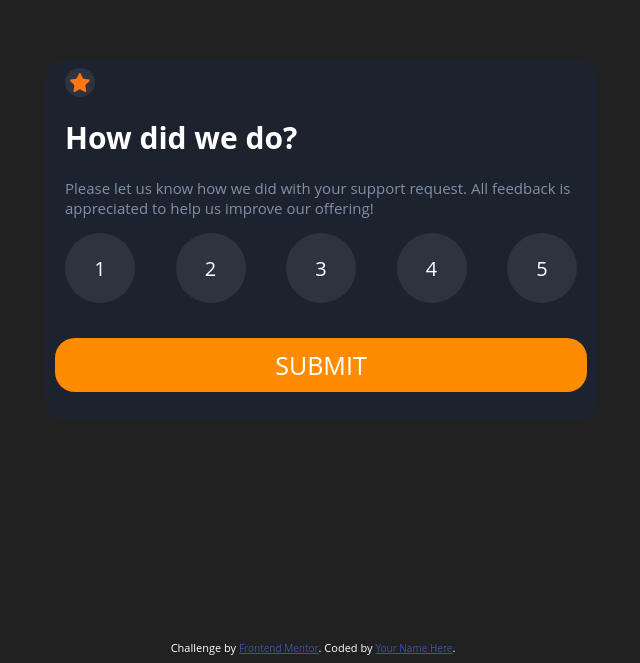
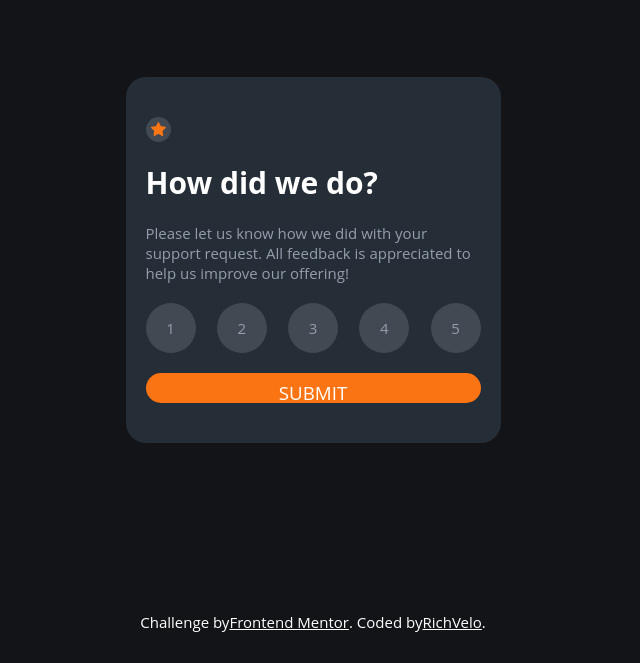
Before and after one commit to RichVelo/ratingComponent, a plain HTML site: page index.html in a window 1280 px wide. Shown: the part 168-831 px from the top of the page, without its empty margins (327-967 px from the left). Drawn offline with Linux system fonts and the light colour scheme.

Commit message:
restructure, change to js / added form

```diff
--- a/index.html
+++ b/index.html
@@ -3,20 +3,13 @@
 <head>
   <meta charset="UTF-8">
   <meta name="viewport" content="width=device-width, initial-scale=1.0"> <!-- displays site properly based on user's device -->
-
   <link rel="icon" type="image/png" sizes="32x32" href="./images/favicon-32x32.png">
   <link rel="stylesheet" href="styles.css">
   <link rel="preconnect" href="https://fonts.googleapis.com">
   <link rel="preconnect" href="https://fonts.gstatic.com" crossorigin>
-  <link href="https://fonts.googleapis.com/css2?family=Roboto:wght@300&display=swap" rel="stylesheet">
+  <link href="https://fonts.googleapis.com/css2?family=Overpass&display=swap" rel="stylesheet">
   <script src="script.js" defer></script>
   <title>Frontend Mentor | Interactive rating component</title>
-
-  <!-- Feel free to remove these styles or customise in your own stylesheet 👍 -->
-  <style>
-    .attribution { font-size: 11px; text-align: center; }
-    .attribution a { color: hsl(228, 45%, 44%); }
-  </style>
 </head>
 <body>
 
@@ -31,15 +24,24 @@
     <div class="para-text">Please let us know how we did with your support request. All feedback is appreciated
     to help us improve our offering!</div>
     <div id="rating-and-button">
-    <div id="nums">
-      <div class="numberButton" id="one" data-rating="1">1</div>
-      <div class="numberButton" id="two" data-rating="2">2</div>
-      <div class="numberButton" id="three" data-rating="3">3</div>
-      <div class="numberButton" id="four" data-rating="4">4</div>
-      <div class="numberButton" id="five" data-rating="5">5</div>
-    </div>
+      <form class="rating-select" id="rating-select">
+        <input type="radio" name="ratings" id="one" value="1">
+        <label for="one">1</label>
 
-    <div id="submit">SUBMIT</div>
+        <input type="radio" name="ratings" id="two" value="2">
+        <label for="two">2</label>
+
+        <input type="radio" name="ratings" id="three" value="3">
+        <label for="three">3</label>
+
+        <input type="radio" name="ratings" id="four" value="4">
+        <label for="four">4</label>
+
+        <input type="radio" name="ratings" id="five" value="5">
+        <label for="five">5</label>
+
+        <button type="submit">SUBMIT</button>
+      </form>
     </div>
     <!-- Rating state end -->
   </div>
@@ -49,7 +51,7 @@
         <img src="/images/illustration-thank-you.svg" alt="icon to say thank you" />
       </div>
 
-    <div id="chosen-rating"></div>
+    <p id="chosen-rating"></p>
 
     <h2>Thank you!</h2>
 
@@ -59,10 +61,9 @@
     <!-- Thank you state end -->
   </div>
 </main>
-
-  <div class="attribution">
+  <footer>
     Challenge by <a href="https://www.frontendmentor.io?ref=challenge" target="_blank">Frontend Mentor</a>.
-    Coded by <a href="#">Your Name Here</a>.
-  </div>
+    Coded by <a href="#">RichVelo</a>.
+  </footer>
 </body>
 </html>
--- a/script.js
+++ b/script.js
@@ -1,46 +1,21 @@
-// //using an array and foreach to produce numbers for the rating in function
-// const numbers = [1, 2, 3, 4, 5]
+const rate = document.querySelector("#rate")
+const thankYou = document.querySelector("#thank-you")
+const form = document.querySelector("#rating-select")
 
-// let rateNums = document.querySelector('#nums')
+form.addEventListener("submit", (e) => {
+    e.preventDefault()
 
-// numbers.forEach((number) => {
-//     rateNums.innerHTML += makeNumbersDisplay(number)
-// })
+    const rating = "input[name=ratings]:checked"
+    const selectedNum = document.querySelector(rating)
 
-// function makeNumbersDisplay(number) {
-//     return '<div class="numberButton">' + number + '</div>'
-// }
-
-//on click update variable with textcontent of the div
-let rating = null
-let one = document.querySelector("#one")
-one.addEventListener('click', () => {rating = 1;})
-let two = document.querySelector("#two")
-two.addEventListener('click', () => {rating = 2;})
-let three = document.querySelector("#three")
-three.addEventListener('click', () => {rating = 3;})
-let four = document.querySelector("#four")
-four.addEventListener('click', () => {rating = 4;})
-let five = document.querySelector("#five")
-five.addEventListener('click', () => {rating = 5;})
-
-
-
-//on click of submit button hide rating screen and show thank you screen
-let submitButton = document.querySelector('#submit')
-let rateHide = document.querySelector('#rate')
-let thanksDisplay = document.querySelector('#thank-you')
-let chosenRating = document.querySelector('#chosen-rating')
-
-submitButton.addEventListener('click', () => {
-    rateHide.classList.remove('rate')
-	rateHide.classList.add('hidden')
-    thanksDisplay.classList.remove('hidden')
-    thanksDisplay.classList.add('thank-you')
-    chosenRating.textContent += showratingSelected(rating)
-    console.log(rating)
+    if(selectedNum !== null){
+        const selectedRating = document.querySelector("#chosen-rating")
+        selectedRating.textContent = "You selected " + selectedNum.getAttribute("value") + " out of 5!"
+        rate.classList.remove("rate")
+        rate.classList.add("hidden")
+        thankYou.classList.remove("hidden")
+        thankYou.classList.add("thank-you")
+    } else {
+        alert("Please select a rating, kisses")
+    }
 })
-
- function showratingSelected(rating) {
-     return 'You selected ' + rating + ' out of 5'
-}
--- a/styles.css
+++ b/styles.css
@@ -1,48 +1,56 @@
 
 :root {
-    --background-black: #212121;
-    --rate-box-background: #1d232e;
-    --para-text: #818fa7;
-    --numbers-background: #2e343f;
-    --button-background:#ff8c00;
-    --button-background-hover: #fff;
-    --button-text-hover: #ff8c00;
+    --background-black: hsl(216, 12%, 8%);
+    --rate-box-background: hsl(213, 19%, 18%);
+    --para-text: hsl(217, 12%, 63%);
+    --numbers-background: hsl(215, 11%, 29%);
+    --button-background:hsl(25, 97%, 53%);
+    --white: hsl(0, 0%, 100%);
+    --button-text-hover: hsl(25, 97%, 53%);
+    --chosen-rating-text: hsl(25, 97%, 53%);
 }
 
 * {
-    color: #ffffff;
+    color: var(--white);
     font-family: 'Open Sans', sans-serif;
-    font-size: 10px;
+    font-size: 15px;
+}
+
+html{
+    margin: 0;
 }
 
 body {
     background-color: var(--background-black);
-}
-
-main {
-    width: 100vw;
-    height: 100vh;
     display: flex;
     flex-direction: column;
     justify-content: center;
     align-items: center;
+    max-width: 1440px;
+    height: 100vh;
+
+}
+
+main {
+    display: flex;
+    justify-content: center;
+    max-width: 375px;
 }
 
 .para-text {
-    font-size: 1.5rem;
+    font-size: 1rem;
     color: var(--para-text);
     display: flex;
     justify-content: center;
     align-items: center;
-    /* flex-wrap: wrap; */
 }
 
 h1 {
-    font-size: 3rem
+    font-size: 2rem
 }
 
 h2 {
-    font-size: 2.5rem
+    font-size: 1.75rem
 }
 
 #star {
@@ -50,8 +58,8 @@ h2 {
     background-color: var(--numbers-background);
     padding: 5px;
     border-radius: 50%;
-    width: 20px;
-    height: 20px;
+    width: 15px;
+    height: 15px;
     display: flex;
     flex-direction: column;
     justify-content: center;
@@ -59,8 +67,8 @@ h2 {
 
 .rate {
     background-color: var(--rate-box-background);
-    width: 40%;
-    height: 40%;
+    width: 90%;
+    height: 100%;
     padding: 20px;
     border-radius: 20px;
     display: flex;
@@ -72,70 +80,81 @@ h2 {
 #rating-and-button {
     width: 100%;
     display: flex;
-    flex-direction: column;
+    flex-direction: row;
     justify-content: center;
     align-items: center;
     font-size: 2.5rem;
 }
 
-#submit {
-    font-size: 2.5rem;
-    display: flex;
-    justify-content: center;
-    align-items: center;
-    background-color: var(--button-background);
+form {
     width: 100%;
-    border-radius: 20px;
-    padding: 10px;
-    margin: 20px;
-}
-
-#submit:hover {
-    background-color: var(--button-background-hover);
-    color: var(--button-text-hover);
-
-    transition: 0.2s ease-in-out;
-}
-
-#nums {
+    margin-top: 20px;
     display: flex;
     flex-direction: row;
     justify-content: space-between;
-    width: 100%;
-    margin: 15px;
+    align-items: center;
+    flex-wrap: wrap;
 }
 
-.numberButton {
+input {
+    display: none;
+}
+
+input:checked + label {
+    transition: all 0.3s;
+    background-color: var(--button-background);
+    color: var(--white);
+}
+
+label {
     background-color: var(--numbers-background);
-    color: var(--button-background-hover);
-    font-size: 2rem;
-    display: flex;
-    justify-content: center;
-    align-items: center;
-    padding: 10px;
+    font-size: 1rem;
+    color: var(--para-text);
     width: 50px;
     height: 50px;
     border-radius: 50%;
+    display: flex;
+    align-items: center;
+    justify-content: center;
 }
 
-.numberButton:hover {
-    background-color: var(--button-background-hover);
-    color: var(--numbers-background);
-    transform: scale(1.25);
-    transition: 0.3s ease-in-out;
+label:hover {
+    color: var(--button-text-hover);
+    background-color: var(--white);
+    cursor: pointer;
+    transition: all 0.3s;
+}
+
+button {
+    border: none;
+    border-radius: 15px;
+    background-color: var(--button-background);
+    width: 100%;
+    height: 30px;
+    margin-top: 20px;
+    padding-top: 7px;
+    color: var(--white);
+    font-size: 1.25rem;
+}
+
+button:hover {
+    color: var(--button-text-hover);
+    background-color: var(--white);
+    cursor: pointer;
+    transition: all 0.3s;
 }
 
 .thank-you {
     background-color: var(--rate-box-background);
-    width: 40%;
-    height: 40%;
+    width: 100%;
+    height: 100%;
     padding: 20px;
     border-radius: 20px;
     display: flex;
     flex-direction: column;
     justify-content: center;
     align-items: center;
-    font-size: 2rem;
+    /* font-size: rem; */
 }
 
 .hidden {
@@ -152,8 +171,18 @@ h2 {
 
 #chosen-rating {
     background-color: var(--numbers-background);
-    color: var(--para-text);
-    font-size: 1.5rem;
+    color: var(--chosen-rating-text);
+    font-size: 1rem;
     border-radius: 20px;
     padding: 10px;
 }
+
+footer {
+    display: flex;
+    justify-content: center;
+    position: absolute;
+    bottom: 0;
+    height: auto;
+    width: 100%
+
+}
```
